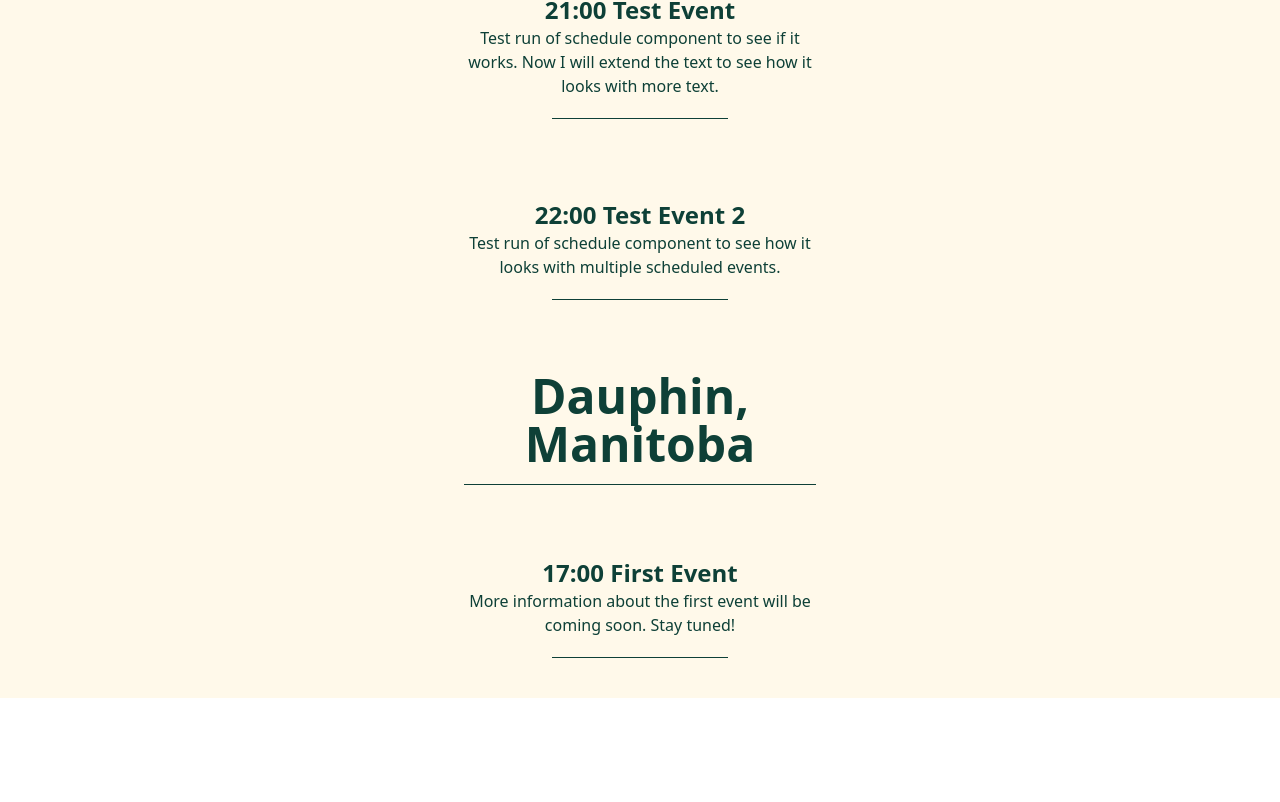
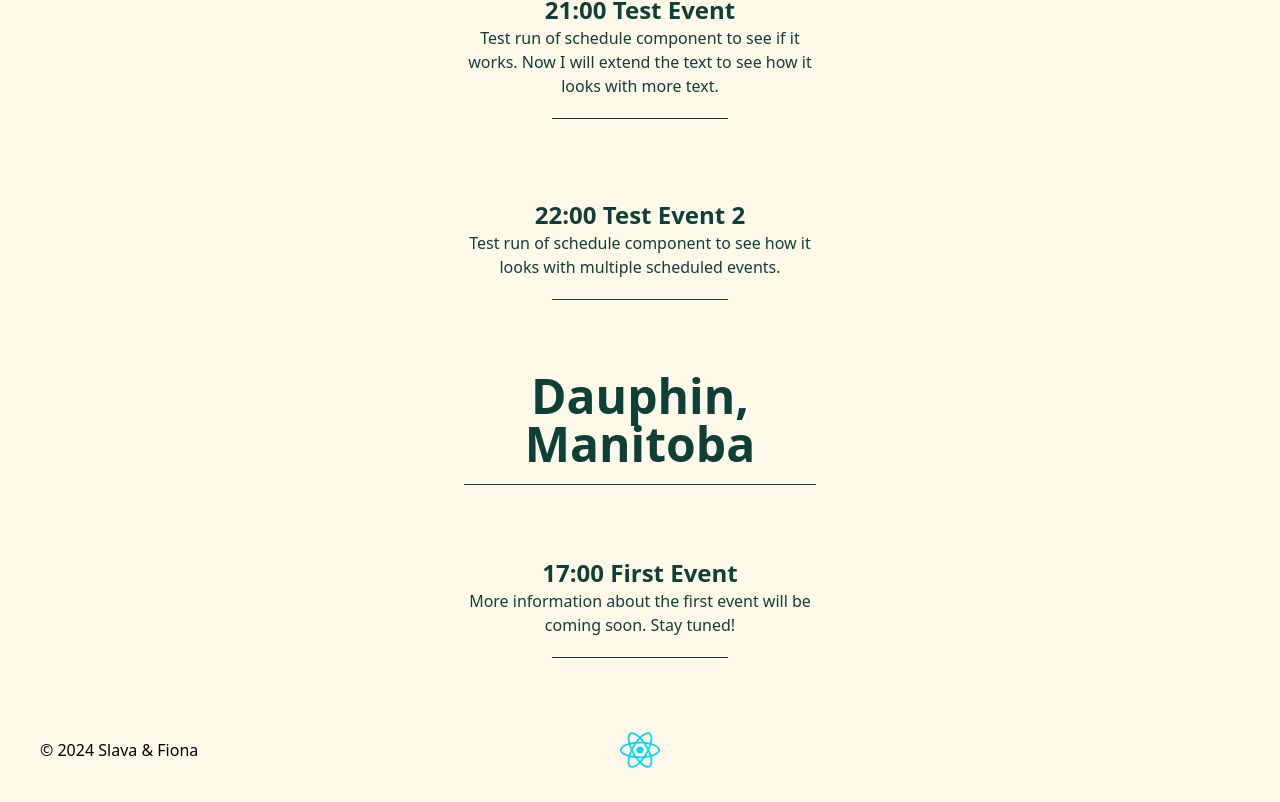
Before and after one commit to Widewanderer/WeddingWebsiteReact, a React (Vite) app: page / in a window 1280 px wide. Shown: the part 1231-2033 px from the top of the page. Before the commit the page ends 1929 px from the top, so only its background shows below. Built offline with nearby package versions, Linux system fonts and the light colour scheme; no server answers; the database is empty.

Commit message:
add prototype footer with copyright on left and image in center

```diff
--- a/src/App.jsx
+++ b/src/App.jsx
@@ -2,8 +2,8 @@ import { useState } from 'react'
 import './App.css'
 import Hero from './components/Hero'
 import Navbar from './components/Navbar'
-import QA from './components/Q&A'
 import { Outlet } from 'react-router-dom'
+import Footer from './components/Footer'
 
 function App() {
   return (
@@ -13,6 +13,7 @@ function App() {
       <main>
         <Outlet />
       </main>
+      <Footer />
       </div>
     </div>
   )
--- a/src/components/Footer.jsx
+++ b/src/components/Footer.jsx
@@ -0,0 +1,17 @@
+
+export default function Footer() {
+  return (
+    <footer className="bg-black text-slate-500 p-10 flex justify-between items-center">
+      {/* Text aligned to the left */}
+      <p>&copy; 2024 Slava & Fiona</p>
+
+      {/* Empty div to push the image to the center */}
+      <div className="flex-grow"></div>
+
+      {/* Image centered */}
+      <div className="absolute left-1/2 transform -translate-x-1/2">
+        <img src="/react.svg" alt="logo" className="h-10 w-10" />
+      </div>
+    </footer>
+  );
+}
```
Also changed, not shown: src/components/Schedule.jsx (+1 -11 lines).
